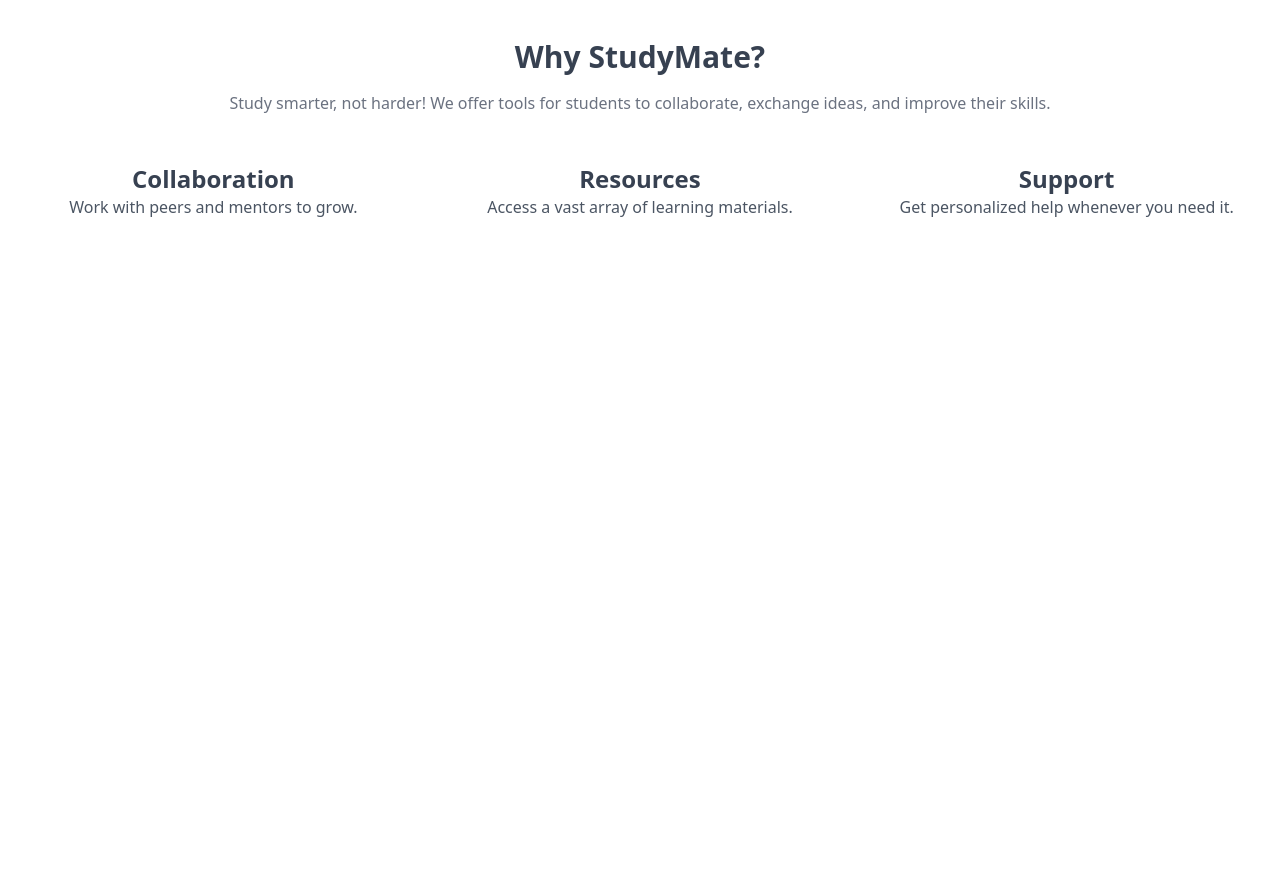
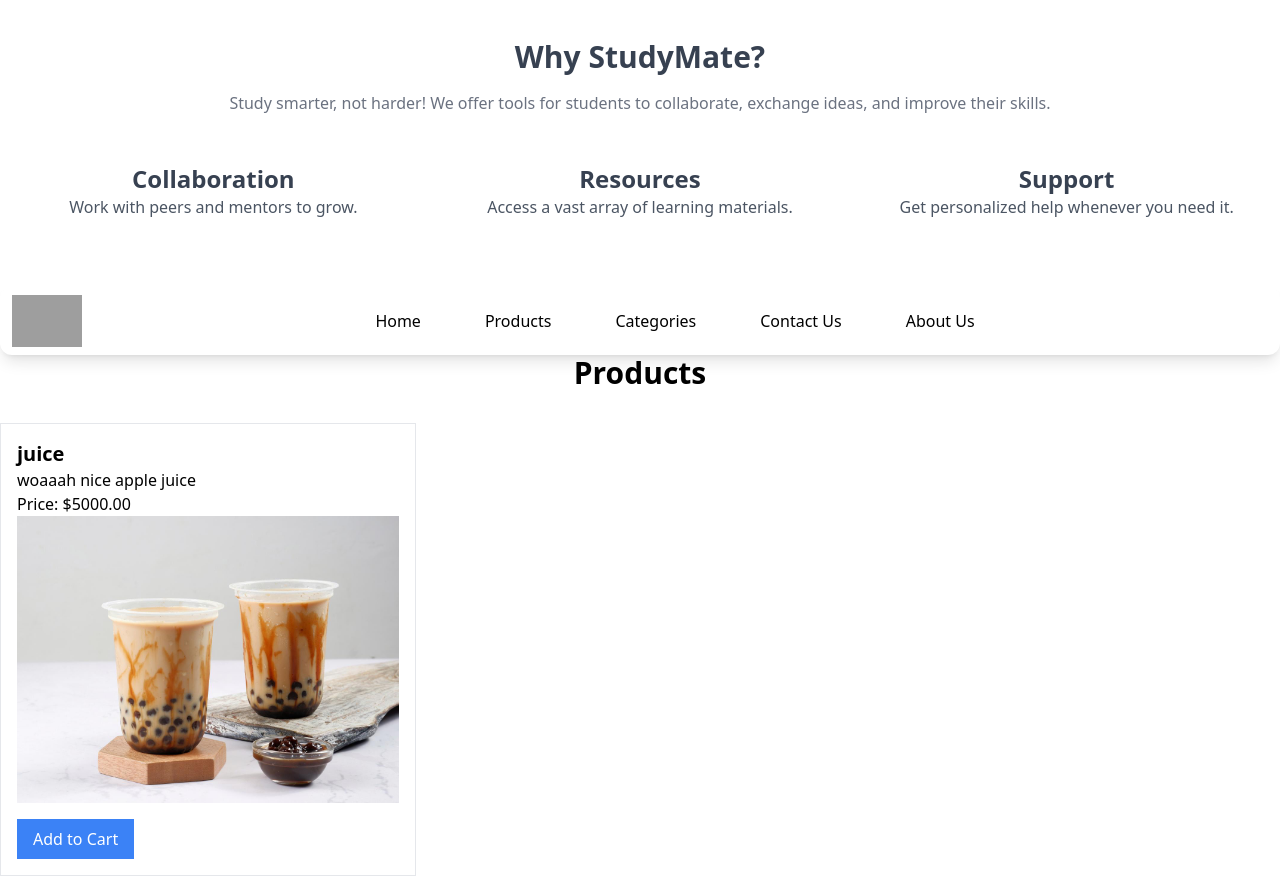
Before and after one commit to Amin-192/django-ecommerce, a Django app: page / in a window 1280 px wide. Shown: the part 398-1274 px from the top of the page. Before the commit the page ends 615 px from the top, so only its background shows below. Run offline with Django 5.2, Linux system fonts and the light colour scheme; data comes from the database, SQL or seed files in the repository; both versions use the stored data as it was after the commit; some libraries are stand-ins or nearby versions; grey boxes are pictures that could not be loaded.

Commit message:
added a working database and admin

```diff
--- a/ecommerce/base/models.py
+++ b/ecommerce/base/models.py
@@ -6,6 +6,7 @@ class Product(models.Model):
     name = models.CharField(max_length=200)
     description = models.TextField()
     price = models.DecimalField(max_digits=10, decimal_places=2)
+    image = models.ImageField(upload_to='products/', null=True, blank=True)
 
 
     def __str__(self):
--- a/ecommerce/base/templates/base/Products.html
+++ b/ecommerce/base/templates/base/Products.html
@@ -1,6 +1,23 @@
+<!-- base/products.html -->
+
 {% extends "base.html" %}
 
 {% block content %}
+<div class="container">
+    <h1 class="text-3xl font-bold text-center mb-8">Products</h1>
 
-
+    <div class="grid grid-cols-3 gap-4">
+        {% for product in products %}
+        <div class="border p-4">
+            <h2 class="text-xl font-bold">{{ product.name }}</h2>
+            <p>{{ product.description }}</p>
+            <p>Price: ${{ product.price }}</p>
+            <img src="{{ product.image.url }}" alt="{{ product.name }}">
+            <button class="bg-blue-500 text-white px-4 py-2 mt-4">Add to Cart</button>
+        </div>
+        {% empty %}
+        <p>No products available</p>
+        {% endfor %}
+    </div>
+</div>
 {% endblock %}
--- a/ecommerce/base/templates/base/home.html
+++ b/ecommerce/base/templates/base/home.html
@@ -40,6 +40,6 @@
   </section>
 
   <!-- Available Rooms Section -->
-
+  {% include 'base/Products.html' %}
 
 {% endblock %}
--- a/ecommerce/base/urls.py
+++ b/ecommerce/base/urls.py
@@ -1,9 +1,11 @@
 from django.urls import path
 from . import views
-
+from django.conf.urls.static import static
+from django.conf import settings
 
 
 urlpatterns = [
     path('', views.home, name='home'), # Redirect to home page upon visiting root URL
     path('room/', views.room, name='room'), # Room page URL
-]
+    path('products/', views.products, name='products'),
+]+ static(settings.MEDIA_URL, document_root=settings.MEDIA_ROOT)
--- a/ecommerce/base/views.py
+++ b/ecommerce/base/views.py
@@ -1,18 +1,22 @@
+# views.py
+
 from django.shortcuts import render
-
-# Create your views here.
-from django.http import HttpResponse
-
-
-
-
+from .models import Product
 
 def home(request):
-    return render(request, 'base/home.html')
-
-
-
-
+    products = Product.objects.all()
+    context = {
+        'products': products
+    }
+    return render(request, 'base/home.html', context)
 
 def room(request):
     return render(request, 'base/room.html')
+
+# This function name should be lowercase
+def products(request):
+    products = Product.objects.all()  # Fetch all products from the database
+    context = {
+        'products': products
+    }
+    return render(request, 'base/products.html', context)
--- a/ecommerce/ecommerce/settings.py
+++ b/ecommerce/ecommerce/settings.py
@@ -11,11 +11,12 @@ https://docs.djangoproject.com/en/5.1/ref/settings/
 """
 
 from pathlib import Path
-
+import os
 # Build paths inside the project like this: BASE_DIR / 'subdir'.
 BASE_DIR = Path(__file__).resolve().parent.parent
 
-
+MEDIA_URL = '/media/'
+MEDIA_ROOT = os.path.join(BASE_DIR, 'media')
 # Quick-start development settings - unsuitable for production
 # See https://docs.djangoproject.com/en/5.1/howto/deployment/checklist/
 
--- a/ecommerce/theme/static/css/dist/styles.css
+++ b/ecommerce/theme/static/css/dist/styles.css
@@ -856,6 +856,10 @@ select {
   margin-top: 1.5rem;
 }
 
+.mt-4 {
+  margin-top: 1rem;
+}
+
 .block {
   display: block;
 }
@@ -896,6 +900,10 @@ select {
   height: 100vh;
 }
 
+.h-64 {
+  height: 16rem;
+}
+
 .w-1\/3 {
   width: 33.333333%;
 }
@@ -910,6 +918,10 @@ select {
 
 .w-\[250px\] {
   width: 250px;
+}
+
+.w-full {
+  width: 100%;
 }
 
 .max-w-screen-xl {
@@ -935,6 +947,10 @@ select {
 
 .transform {
   transform: translate(var(--tw-translate-x), var(--tw-translate-y)) rotate(var(--tw-rotate)) skewX(var(--tw-skew-x)) skewY(var(--tw-skew-y)) scaleX(var(--tw-scale-x)) scaleY(var(--tw-scale-y));
+}
+
+.grid-cols-3 {
+  grid-template-columns: repeat(3, minmax(0, 1fr));
 }
 
 .content-start {
@@ -1002,6 +1018,11 @@ select {
 .bg-white {
   --tw-bg-opacity: 1;
   background-color: rgb(255 255 255 / var(--tw-bg-opacity));
+}
+
+.object-cover {
+  -o-object-fit: cover;
+     object-fit: cover;
 }
 
 .p-4 {
@@ -1073,6 +1094,11 @@ select {
 
 .text-lg {
   font-size: 1.125rem;
+  line-height: 1.75rem;
+}
+
+.text-xl {
+  font-size: 1.25rem;
   line-height: 1.75rem;
 }
 
```
Also changed, not shown: ecommerce/base/migrations/0002_product_image.py (added), ecommerce/db.sqlite3, ecommerce/media/products/item2.png (added).
